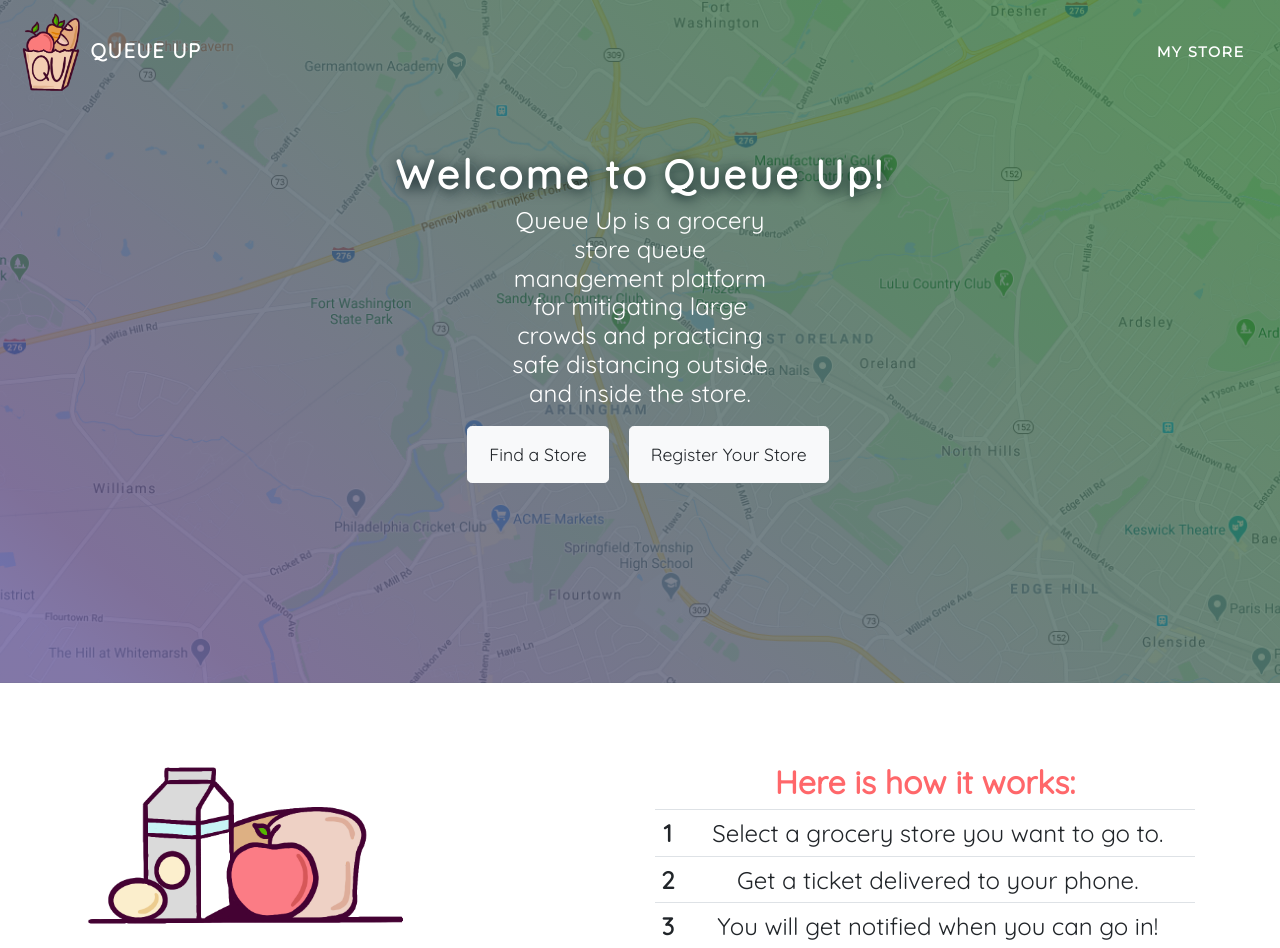
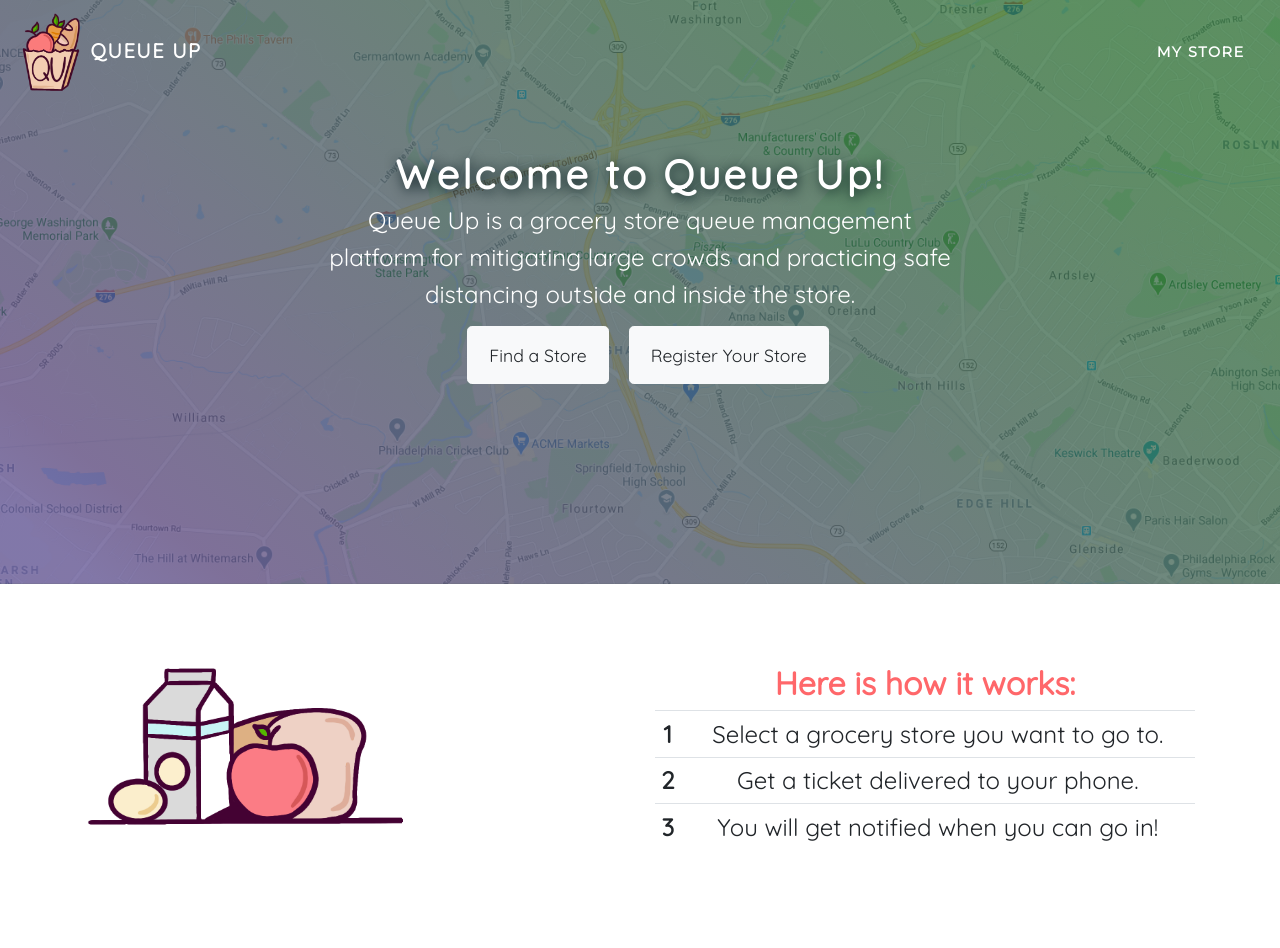
Before and after one commit to abrom010/hack-quarantine, a Flask app: page / in a window 1280 px wide. Shown: the top 948 px of the page. After the commit the page ends 841 px from the top, so only its background shows below. Run offline with Flask 2, Linux system fonts and the light colour scheme; some libraries are stand-ins or nearby versions.

Commit message:
not push b4?

```diff
--- a/static/style.css
+++ b/static/style.css
@@ -98,8 +98,10 @@ body{
 }
 
 .about-desc {
-  margin-left: 500px;
-  margin-right: 500px;
+  /*padding-left: 300px;
+  padding-right: 300px;*/
+  /*margin-left: 300px;
+  margin-right: 300px;*/
 }
 
 /* .nav-link:active {
@@ -354,7 +356,7 @@ label{
 }
 
 .form-group{
-  margin-bottom: 25px;;
+  margin-bottom: 25px;
 }
 
 .form-group input {
--- a/templates/index.html
+++ b/templates/index.html
@@ -31,7 +31,9 @@
 
         <div class="index-welcome">
           <h1>Welcome to Queue Up!</h1>
-			    <h4 class="about-desc">Queue Up is a grocery store queue management platform for mitigating large crowds and practicing safe distancing outside and inside the store.</h4>
+			    <h4>Queue Up is a grocery store queue management</h4>
+			    <h4>platform for mitigating large crowds and practicing safe</h4>
+			    <h4>distancing outside and inside the store.</h4>
 			      <button type="button" class="prim-button btn btn-light btn-lg" onclick="location = '/map'">Find a Store</button>
             <button type="button" class="prim-button btn btn-light btn-lg" onclick="location = '/storeEntry'">Register Your Store</button>
         </div>
```
